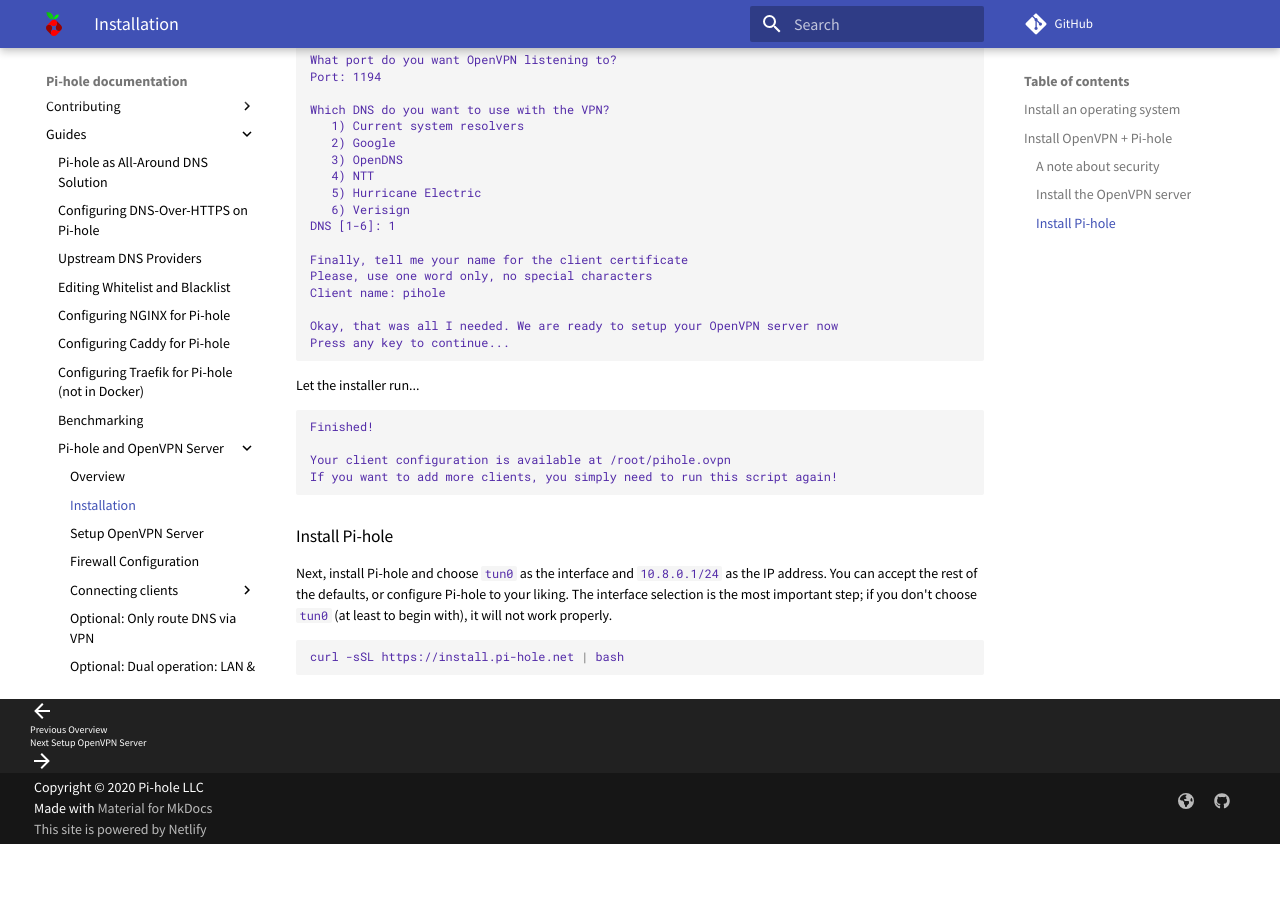
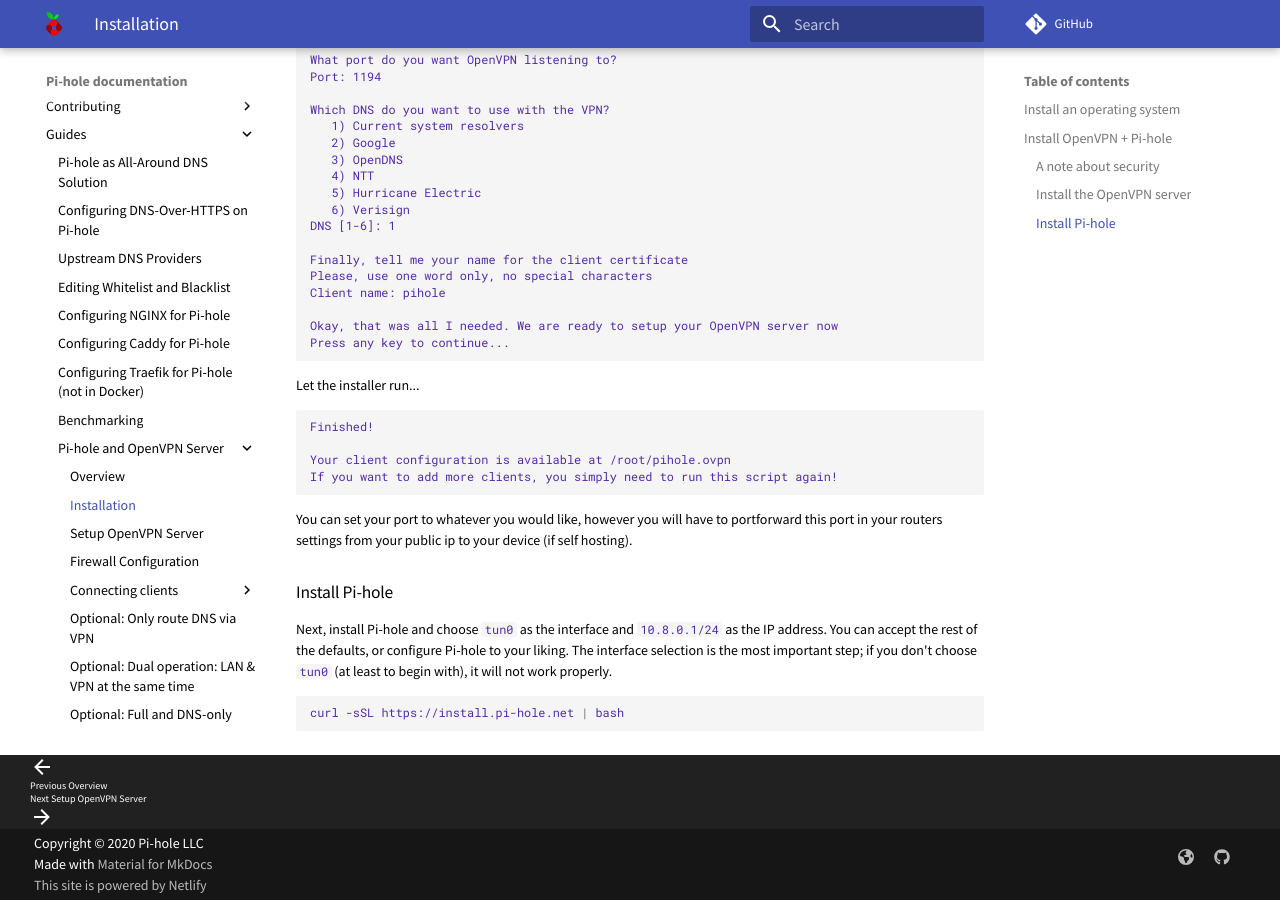
Before and after one commit to pi-hole/docs, an MkDocs documentation site: the page built from docs/guides/vpn/installation.md, in a window 1280 px wide and 900 px high, scrolled down 1011 px. Built offline with MkDocs 1.6.1 and Material for MkDocs 9.7.7, drawn with Linux system fonts in a browser that asks for light colours; comment, search, counter and statistics services are not loaded; before the commit the page ends 1855 px from its top, so only the background shows below that.

Commit message:
Update installation.md
A noob like me didn't realize you have to portforward. It would help if it was written somewhere.

````diff
--- a/docs/guides/vpn/installation.md
+++ b/docs/guides/vpn/installation.md
@@ -65,7 +65,7 @@
 Your client configuration is available at /root/pihole.ovpn
 If you want to add more clients, you simply need to run this script again!
 ```
-
+You can set your port to whatever you would like, however you will have to portforward this port in your routers settings from your public ip to your device (if self hosting).
 ### Install Pi-hole
 
 Next, install Pi-hole and choose `tun0` as the interface and `10.8.0.1/24` as the IP address. You can accept the rest of the defaults, or configure Pi-hole to your liking. The interface selection is the most important step; if you don't choose `tun0` (at least to begin with), it will not work properly.
````
